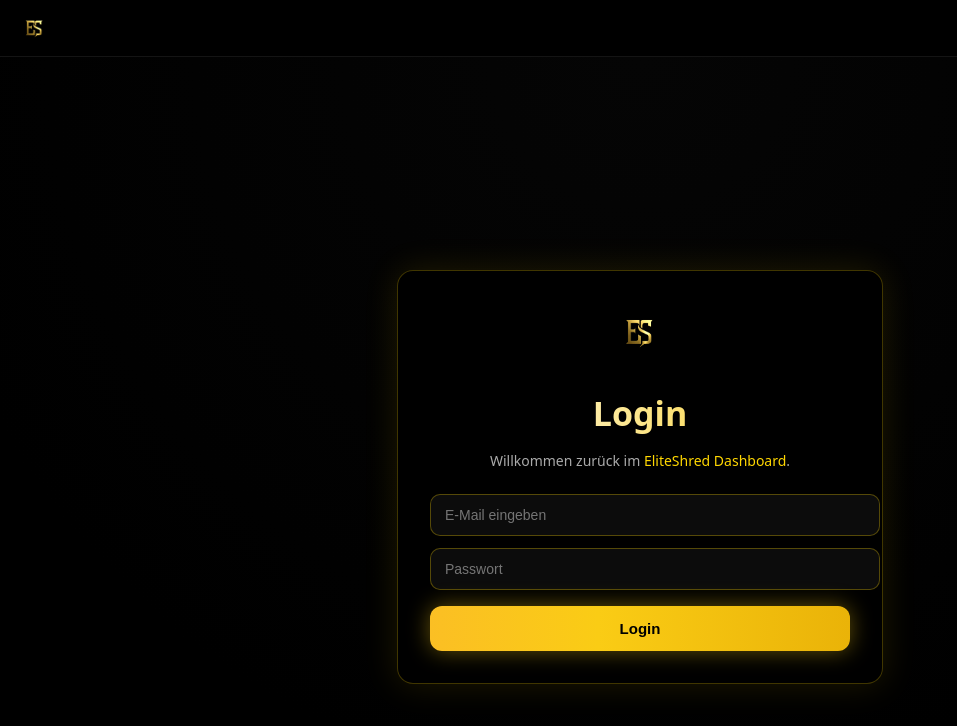
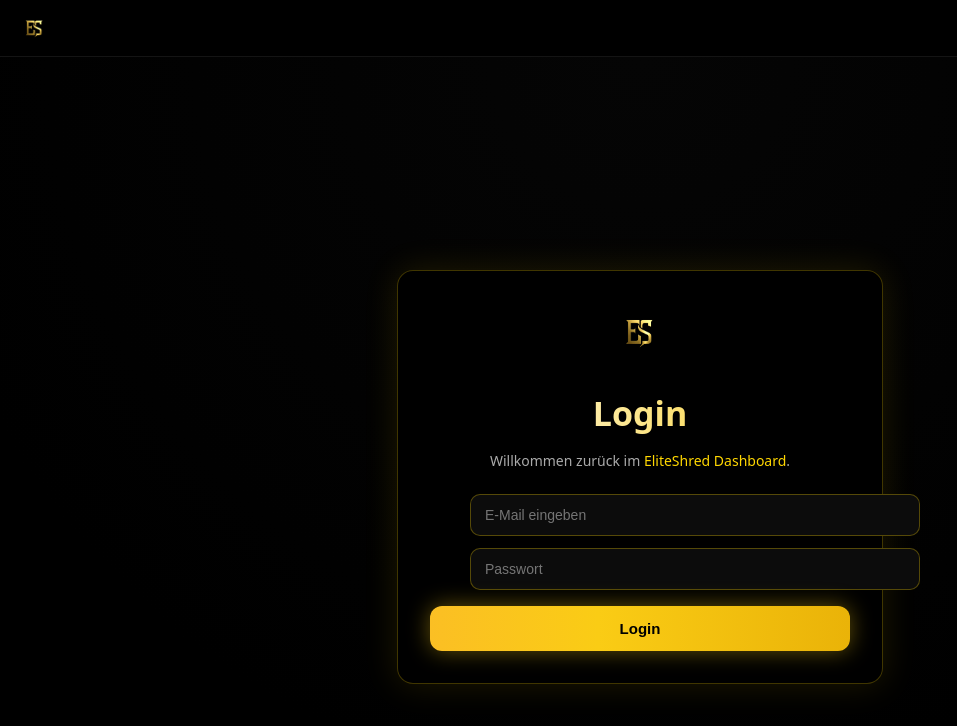
Before and after one commit to DorianValentino/eliteshred-dashboard, a Next.js app: page /login in a window 1280 px wide. Shown: the top 726 px of the page, without its empty margins (0-957 px from the left). Built offline with nearby package versions, Linux system fonts and the light colour scheme; no server answers.

Commit message:
UI spacing update

```diff
--- a/app/login/page.tsx
+++ b/app/login/page.tsx
@@ -122,6 +122,7 @@
             background: "#0c0c0c",
             color: "white",
             fontSize: "14px",
+            marginLeft: "40px",
           }}
         />
 
@@ -140,6 +141,7 @@
             background: "#0c0c0c",
             color: "white",
             fontSize: "14px",
+            marginLeft: "40px"
           }}
         />
 
```
